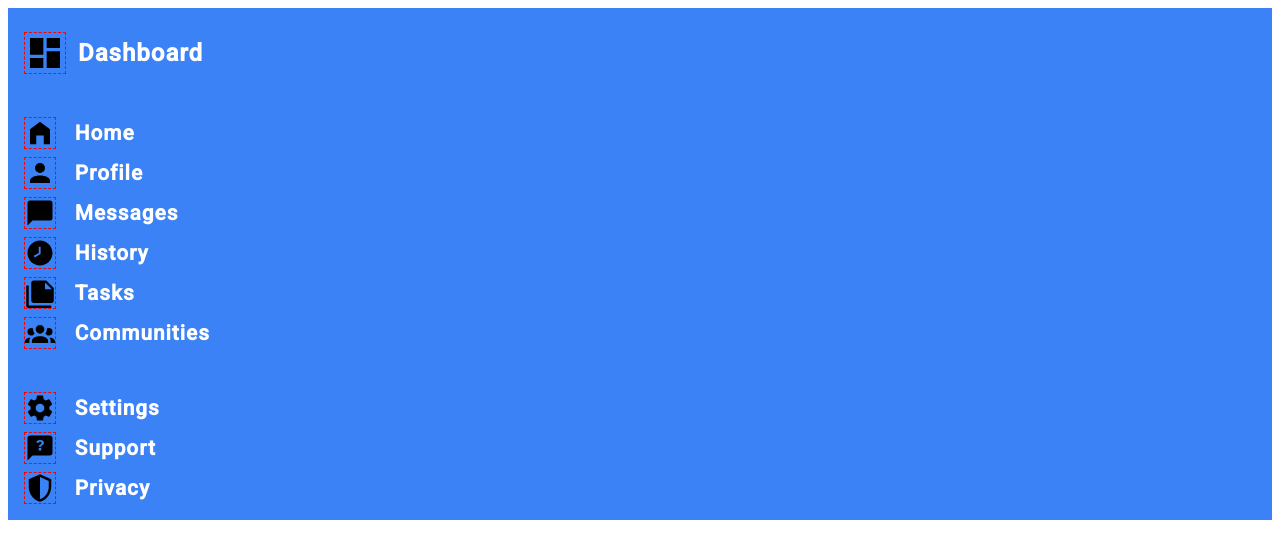
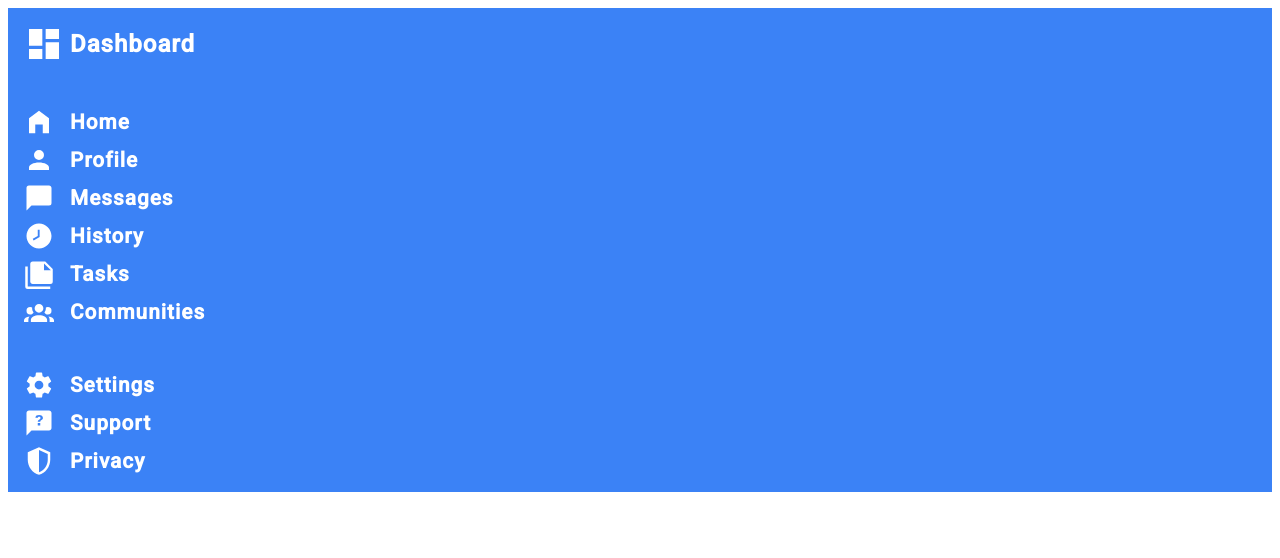
Before and after one commit to 1256-bits/demos, a plain HTML site: page admin-panel/index.html in a window 1280 px wide. Drawn offline with Linux system fonts and the light colour scheme.

Commit message:
Adapt styles to <a>

```diff
--- a/admin-panel/style.css
+++ b/admin-panel/style.css
@@ -3,6 +3,7 @@
 :root {
   --icon-size: 30px;
   --logo-icon-size: 40px;
+  --bar-icon-color: white;
 }
 
 .sidebar {
@@ -21,27 +22,40 @@
 .logo-icon {
   height: var(--logo-icon-size);
   width: var(--logo-icon-size);
-  border: dashed 1px red;
+}
+
+.bar-item {
+  display: flex;
+  align-items: center;
+  gap: 1rem;
 }
 
 .logo {
-  display: grid;
-  grid-template-columns: var(--logo-icon-size) auto;
-  align-items: center;
-  gap: 1em;
   font-size: 1.5rem;
+  gap: calc(1rem - var(--logo-icon-size) + var(--icon-size));
 }
 
-.bar-item {
-  display: grid;
-  grid-template-columns: var(--icon-size) auto;
-  align-items: center;
-  gap: 1em;
+.logo-icon,
+.bar-icon {
+  fill: var(--bar-icon-color);
+}
+
+.bar-menu-link {
   margin-top: 0.5rem;
+  text-decoration: none;
 }
 
 .bar-icon {
   width: var(--icon-size);
   height: var(--icon-size);
-  border: dashed 1px red;
 }
+
+.bar-menu-link:hover {
+    text-decoration: underline;
+    cursor: pointer;
+}
+
+.bar-menu-link:visited {
+    color: white;
+    text-decoration: none;
+}
```
